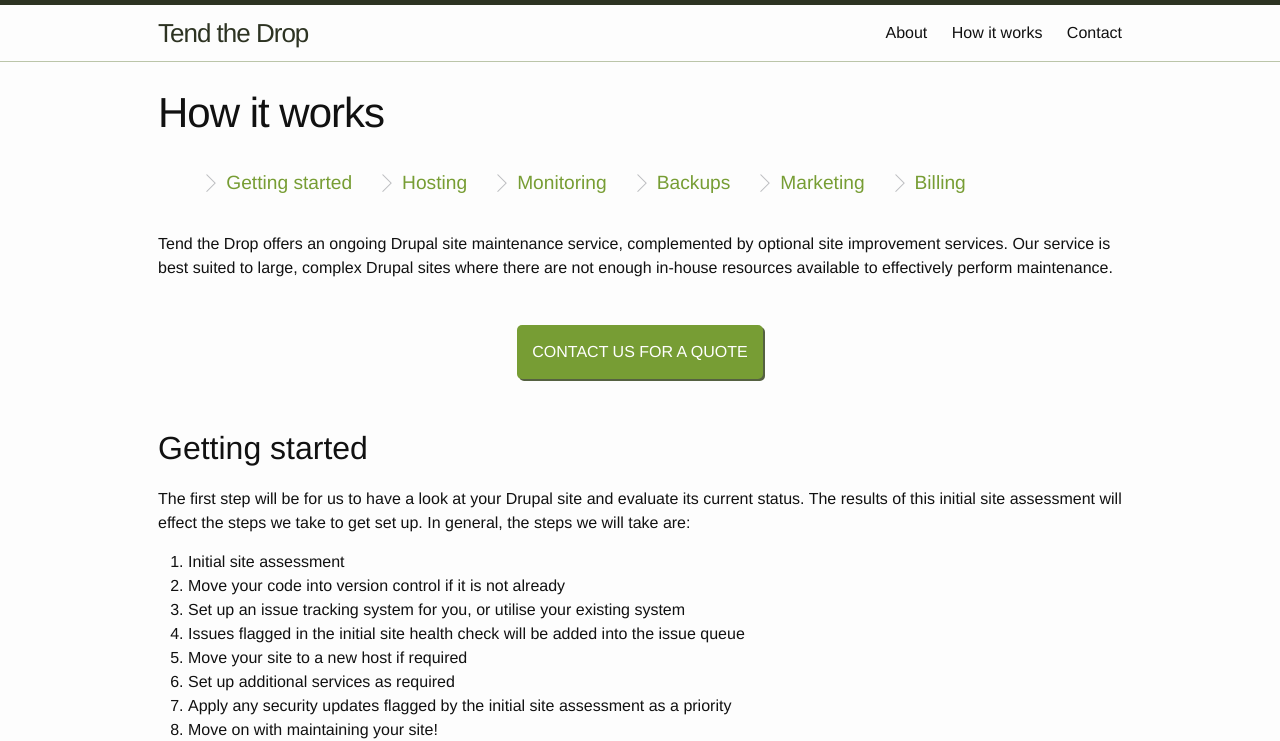
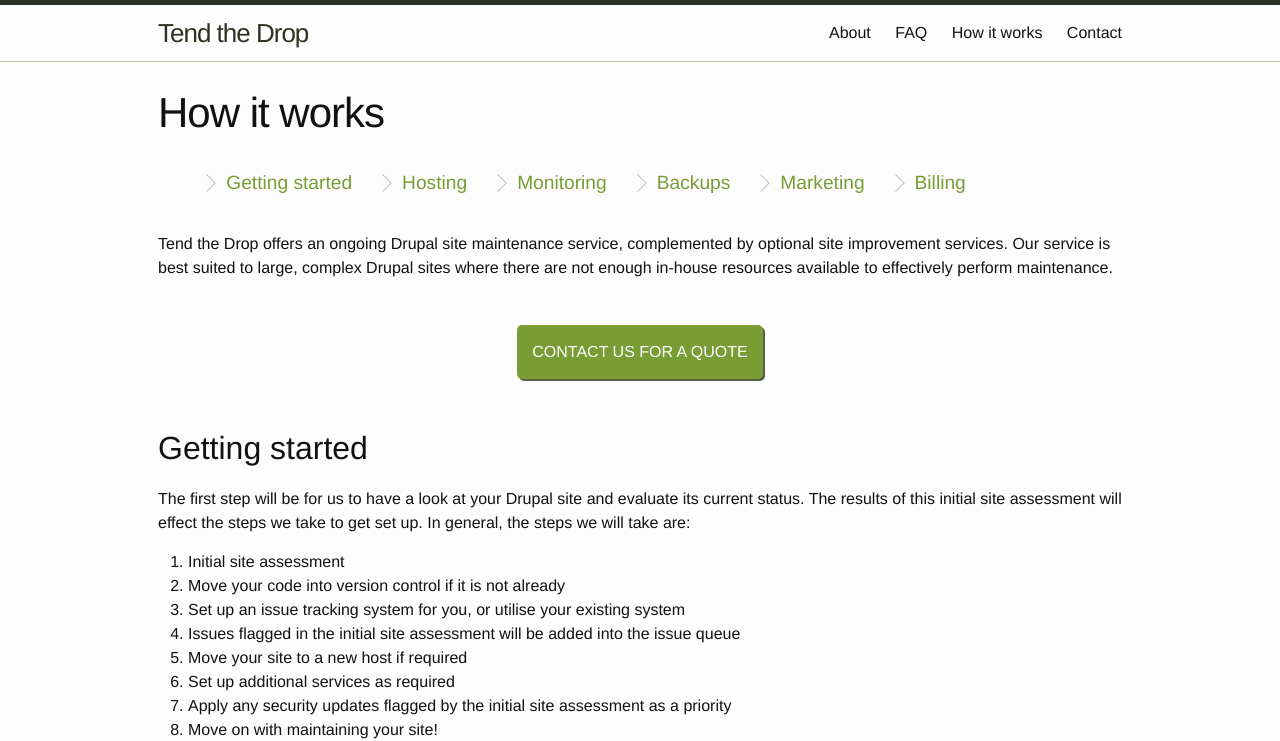
Before and after one commit to rumpledelf/tendthedrop, a Jekyll site: the page built from howitworks.md, in a window 1280 px wide. Shown: the top 741 px of the page. Built offline with Jekyll 4.4.1, drawn with Linux system fonts in a browser that asks for light colours.

Commit message:
Added a FAQ

```diff
--- a/CNAME
+++ b/CNAME
@@ -1 +1 @@
-drop.armadillosandwich.com
+tendthedrop.com
--- a/_config.yml
+++ b/_config.yml
@@ -11,6 +11,6 @@
 description: > # this means to ignore newlines until "baseurl:"
   Fixed price maintenance for Drupal websites
 baseurl: "" # the subpath of your site, e.g. /blog
-url: "http://drop.armadillosandwich.com" # the base hostname & protocol for your site
+url: "http://tendthedrop.com" # the base hostname & protocol for your site
 # Build settings
 markdown: kramdown
--- a/_includes/partners.html
+++ b/_includes/partners.html
@@ -1,9 +1,9 @@
 <div id="partners">
 
 <h2 class="center">Partners</h2>
+
 	<ul>
 	  <li>Host, for hosting things</li>
-	  <li>Drupal shop, for drupal</li>
 	  <li>Monitoring service</li>
 	  <li>Digital Marketing place</li>
 	  <li>Backup place maybe</li>
--- a/howitworks.md
+++ b/howitworks.md
@@ -27,7 +27,7 @@
 	<li>Initial site assessment</li>
 	<li>Move your code into version control if it is not already</li>
 	<li>Set up an issue tracking system for you, or utilise your existing system</li>
-	<li>Issues flagged in the initial site health check will be added into the issue queue</li>
+	<li>Issues flagged in the initial site assessment will be added into the issue queue</li>
 	<li>Move your site to a new host if required</li>
 	<li>Set up additional services as required</li>
 	<li>Apply any security updates flagged by the initial site assessment as a priority</li>
```
Also changed, not shown: faq.md (added, +17 -0 lines).
